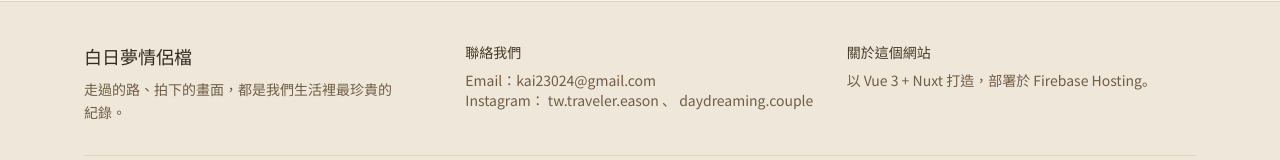
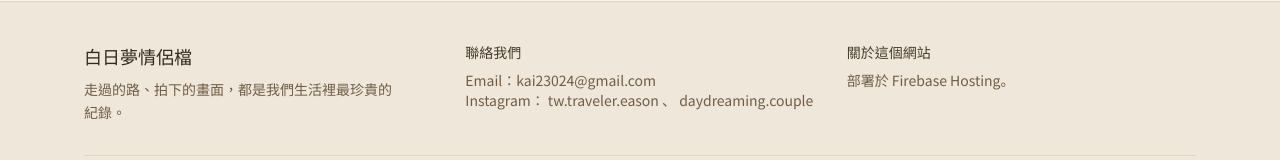
Before and after one commit to kai23024/daydreamingcouple, a Nuxt app: page / in a window 1280 px wide. Shown: the part 3062-3222 px from the top of the page. Built offline with nearby package versions, Linux system fonts and the light colour scheme; a web font is replaced by a local one.

Commit message:
簡化 footer 網站說明文字，只保留部署資訊
拿掉「以 Vue 3 + Nuxt 打造」的技術細節，訪客不需要知道這個。

```diff
--- a/app/components/AppFooter.vue
+++ b/app/components/AppFooter.vue
@@ -24,7 +24,7 @@ const year = new Date().getFullYear()
         </div>
         <div>
           <p class="mb-2 font-medium text-morandi-800">關於這個網站</p>
-          <p>以 Vue 3 + Nuxt 打造，部署於 Firebase Hosting。</p>
+          <p>部署於 Firebase Hosting。</p>
         </div>
       </div>
       <div class="mt-8 border-t border-morandi-200 pt-4 text-xs text-morandi-400">
```
